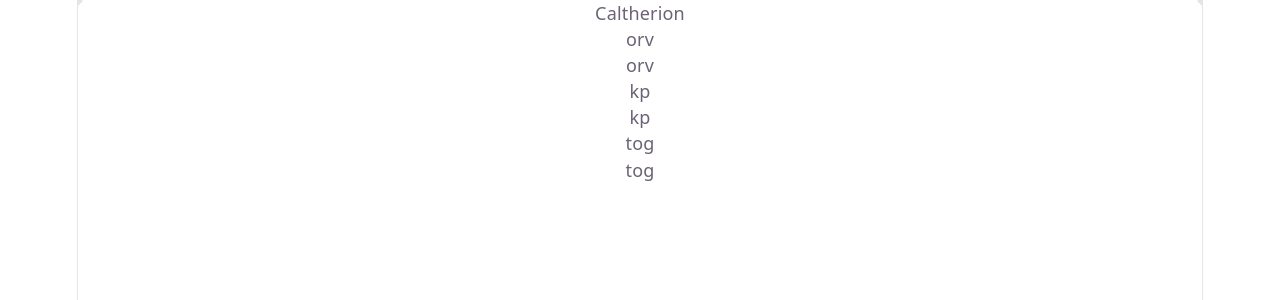
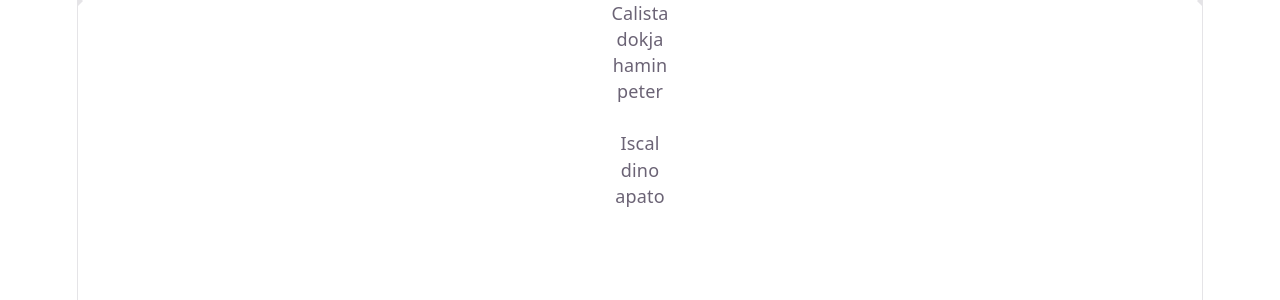
Before and after one commit to calistasalsabila/Website, a React (Vite) app in the folder 01_front_end/08_react/01_react_fundamental/code/01_fundamental/: page / in a window 1280 px wide. Shown: the top 300 px of the page. Built offline with nearby package versions, Linux system fonts and the light colour scheme.

Commit message:
props pada child component

```diff
--- a/01_front_end/08_react/01_react_fundamental/code/01_fundamental/src/App.jsx
+++ b/01_front_end/08_react/01_react_fundamental/code/01_fundamental/src/App.jsx
@@ -5,8 +5,9 @@ function App() {
   return (
     <>
       <div className="ticks">
-        <Article></Article>
-
+        <Article name="Calista" titles={["dokja", "hamin", "peter"]}/>
+        <br />
+        <Article name="Iscal" titles={["dino", "apato"]} />
       </div>
     </>
   )
--- a/01_front_end/08_react/01_react_fundamental/code/01_fundamental/src/componennts/Article.jsx
+++ b/01_front_end/08_react/01_react_fundamental/code/01_fundamental/src/componennts/Article.jsx
@@ -1,22 +1,12 @@
-function Article(){
-    const name = "Caltherion";
-    const title = ["orv", "kp", "tog"];
-
-    // title.map(item => item);
-
+function Article(props){
     return(
         <>
-            <div>{name}</div>
-            <div>{title.map((title => {
-                return (
-                    <>
-                    <div>{title}</div>
-                    <div>{title}</div>
-                    </>
-                )
-            }
-
-            ))}</div>
+            <div>{props.name}</div>
+            <div>
+                {props.titles.map((titles) => {
+                    return <div>{titles}</div>
+                })}
+            </div>
         </>
     )
 }
```
